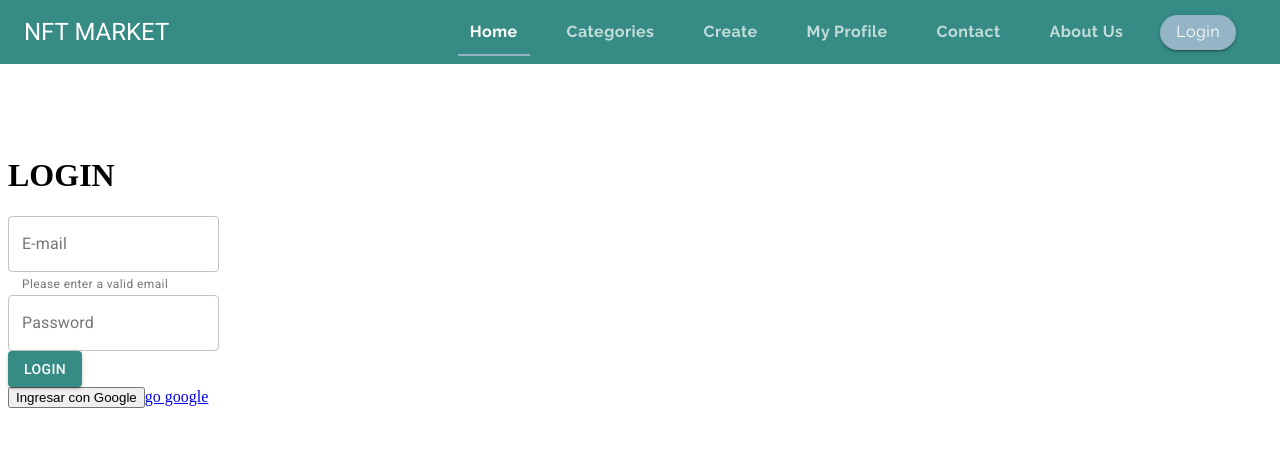
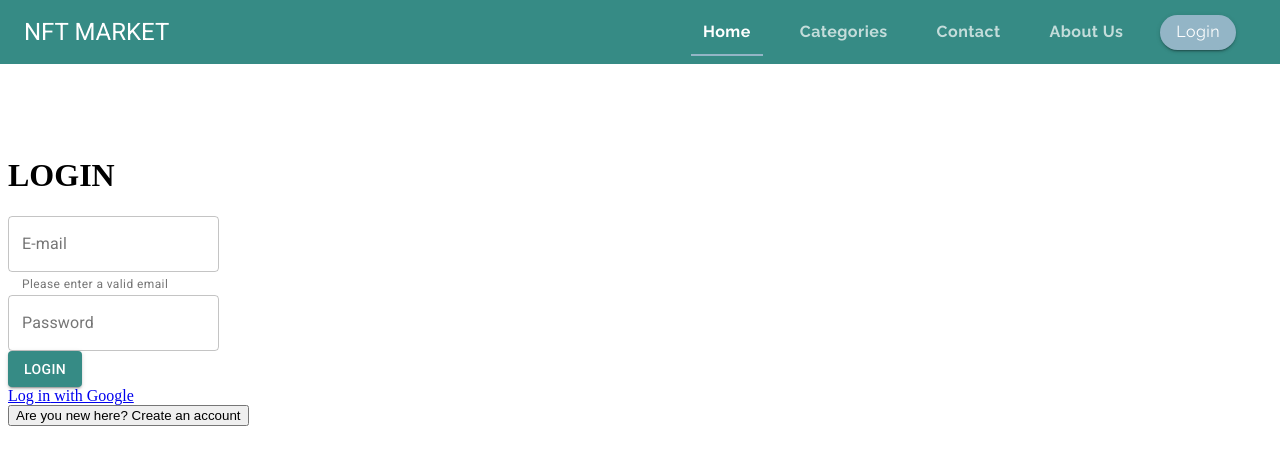
Before and after one commit to drmc47/NFT_Marketplace, a React (Create React App) app in the folder frontend/: page /login in a window 1280 px wide. Shown: the top 464 px of the page. Built offline with nearby package versions, Linux system fonts and the light colour scheme.

Commit message:
login y signup form

```diff
--- /dev/null
+++ b/frontend/src/actions/logout.js
@@ -0,0 +1,5 @@
+export default function logout() {
+  return {
+    type: 'LOGOUT',
+  }
+}
--- /dev/null
+++ b/frontend/src/actions/signup.js
@@ -0,0 +1,14 @@
+import axios from 'axios'
+
+export default async function signup(payload) {
+    const response = await axios.post('localhost:8001/register', payload)
+    if (response.error) {
+        return {
+            type: 'SIGNUP_ERROR'
+        }
+    }
+    return {
+      type: 'SIGNUP_SUCCESS',
+      payload
+    }
+  }
--- a/frontend/src/components/Login/Login.jsx
+++ b/frontend/src/components/Login/Login.jsx
@@ -1,16 +1,19 @@
 import NavBar from '../NavBar/NavBar'
 import './Login.module.css'
 import { useDispatch } from 'react-redux'
-import React, { useState } from 'react'
-import IsAutorize from '../../actions/IsAutorize'
+import React, { useState, useHistory } from 'react'
 import { TextField, Button } from '@material-ui/core'
-import localLogin from "../../actions/login";
-const Web3 = require('web3');
+import localLogin from '../../actions/login'
+import localSignup from '../../actions/signup'
+const Web3 = require('web3')
 
 export default function Login() {
   const dispatch = useDispatch()
+  // const history = useHistory()
   const [inputs, setInputs] = useState({ email: '', password: '' })
+  const [fullName, setFullName] = useState({ firstName: '', lastName: '' })
   const [error, setError] = useState({ emailError: false, passError: false })
+  const [signup, setSignup] = useState(false)
 
   const validateEmail = (input) => {
     return {
@@ -21,6 +24,7 @@ export default function Login() {
 
   function handleChange(e) {
     setInputs({ ...inputs, [e.target.name]: e.target.value })
+    setFullName({ ...fullName, [e.target.name]: e.target.value })
     setError({
       emailError: validateEmail(inputs.email).error,
       passError: !inputs.password.length,
@@ -28,12 +32,19 @@ export default function Login() {
   }
   function handleSubmit(e) {
     e.preventDefault()
-    // despachar una accion que envie el objeto inputs al back
-    dispatch(localLogin(inputs))
-    // setInputs({ email: '', password: '' })
-    // redirigir a donde el usuario estaba antes
+    if (signup) {
+      dispatch(localSignup({ ...inputs, ...fullName }))
+    } else {
+      dispatch(localLogin(inputs))
+    }
+    setInputs({ email: '', password: '' })
+    setFullName({ firstName: '', lastName: '' })
+    // history.push('/')
   }
 
+  function handleSignup() {
+    setSignup(!signup)
+  }
 
   // //para login con google
   // const connect = async function () {
@@ -54,7 +65,7 @@ export default function Login() {
     <div className='App'>
       <NavBar />
       <header className='App-header'>
-        <h1>LOGIN</h1>
+        <h1>{signup ? 'SIGN UP' : 'LOGIN'}</h1>
         <form action='' noValidate autoComplete='off' onSubmit={handleSubmit}>
           <div>
             <TextField
@@ -68,6 +79,30 @@ export default function Login() {
               helperText={validateEmail(inputs.email)?.message}
             />
           </div>
+          {signup && (
+            <>
+              <div>
+                <TextField
+                  onChange={(e) => handleChange(e)}
+                  id='firstName'
+                  name='firstName'
+                  label='First name'
+                  value={fullName.firstName}
+                  variant='outlined'
+                />
+              </div>
+              <div>
+                <TextField
+                  onChange={(e) => handleChange(e)}
+                  id='lastName'
+                  name='lastName'
+                  label='Last name'
+                  value={fullName.lastName}
+                  variant='outlined'
+                />
+              </div>
+            </>
+          )}
           <div>
             <TextField
               onChange={(e) => handleChange(e)}
@@ -79,6 +114,7 @@ export default function Login() {
               type='password'
             />
           </div>
+
           <div>
             <Button
               variant='contained'
@@ -86,10 +122,9 @@ export default function Login() {
               disabled={!error.emailError && !error.passError ? false : true}
               type='submit'
             >
-              Login
+              {signup ? 'Sign up' : 'Login'}
             </Button>
           </div>
-
         </form>
 
         <div className='LoginDiv'>
@@ -97,14 +132,18 @@ export default function Login() {
           {/* <button id='connect' onClick={connect}>
             MetaMask
           </button> */}
-          <button
-            onClick={() => {
-              dispatch(IsAutorize())
-            }}
-          >
-            Ingresar con Google
-          </button>
-          <a href="http://localhost:8001/auth/google">go google</a>
+
+          <a href='http://localhost:8001/auth/google'>
+            {signup ? 'Sign up' : 'Log in'} with Google
+          </a>
+
+          <div>
+            <button onClick={handleSignup}>
+              {signup
+                ? 'Already have an account? Login'
+                : 'Are you new here? Create an account'}
+            </button>
+          </div>
         </div>
       </header>
     </div>
--- a/frontend/src/components/NavBar/NavBar.js
+++ b/frontend/src/components/NavBar/NavBar.js
@@ -1,77 +1,78 @@
-import React, {useState, useEffect} from 'react';
-import {Link } from 'react-router-dom';
-import AppBar from "@material-ui/core/AppBar";
-import ToolBar from "@material-ui/core/ToolBar";
-import useScrollTrigger from '@material-ui/core/useScrollTrigger';
-import Typography from '@material-ui/core/Typography';
-import { makeStyles } from '@material-ui/core/styles';
-import Tabs from '@material-ui/core/Tabs';
-import Tab from '@material-ui/core/Tab';
-import Button from '@material-ui/core/Button';
-import Menu from '@material-ui/core/Menu';
-import MenuItem from '@material-ui/core/MenuItem';
-
+import React, { useState,useEffect } from 'react'
+import { useDispatch, useSelector } from 'react-redux' //ADD
+import logout from '../../actions/logout' //ADD
+import { Link } from 'react-router-dom'
+import AppBar from '@material-ui/core/AppBar'
+import ToolBar from '@material-ui/core/ToolBar'
+import useScrollTrigger from '@material-ui/core/useScrollTrigger'
+import Typography from '@material-ui/core/Typography'
+import { makeStyles } from '@material-ui/core/styles'
+import Tabs from '@material-ui/core/Tabs'
+import Tab from '@material-ui/core/Tab'
+import Button from '@material-ui/core/Button'
+import Menu from '@material-ui/core/Menu'
+import MenuItem from '@material-ui/core/MenuItem'
 
 function ElevationScroll(props) {
-    const { children} = props;
+  const { children } = props
   // Note that you normally won't need to set the window ref as useScrollTrigger
   // will default to window.
   // This is only being set here because the demo is in an iframe.
   const trigger = useScrollTrigger({
     disableHysteresis: true,
     threshold: 0,
-    });
+  })
 
   return React.cloneElement(children, {
     elevation: trigger ? 4 : 0,
-    });
+  })
 }
 
-  const useStyles = makeStyles(theme => ({
+const useStyles = makeStyles((theme) => ({
   toolbarMargin: {
-          ...theme.mixins.toolbar
+    ...theme.mixins.toolbar,
   },
   tabContainer: {
-          marginLeft: "auto"
+    marginLeft: 'auto',
   },
   tab: {
     ...theme.typography.tab,
     minWidth: 10,
-            marginLeft: "25px",
+    marginLeft: '25px',
     opacity: 0.7,
-            "&:hover": {
-            opacity: 1
-            }
+    '&:hover': {
+      opacity: 1,
+    },
   },
   button: {
-          borderRadius: "50px",
-          marginLeft: "25px",
-          marginRight: "20px",
-          fontFamily: "Raleway",
-          fontSize: "1rem",
-          textTransform: "none",
-          height: "35px",
-          color: "white"
+    borderRadius: '50px',
+    marginLeft: '25px',
+    marginRight: '20px',
+    fontFamily: 'Raleway',
+    fontSize: '1rem',
+    textTransform: 'none',
+    height: '35px',
+    color: 'white',
   },
   menu: {
     backgroundColor: theme.palette.common.green,
-        color: "white"
+    color: 'white',
   },
   menuItem: {
     ...theme.typography.tab,
     opacity: 0.7,
-        "&:hover": {
-          opacity: 1
-        }
-      }
+    '&:hover': {
+      opacity: 1,
+    },
+  },
 }))
 
-
-
 export default function NavBar(props) {
-    const classes = useStyles();
-    const [value, setValue] = useState(0);
-    const [anchorEl, setanchorEl] = useState(null);
+  const dispatch = useDispatch() //ADD
+  const userLogged = useSelector((state) => state.userLogged) //ADD
+  const classes = useStyles()
+  const [value, setValue] = useState(0)
+  const [anchorEl, setanchorEl] = useState(null)
   const [open, setopen] = useState(false)
 
   const handleChange = (e, value) => {
@@ -79,78 +80,160 @@ export default function NavBar(props) {
   }
 
   const handleclick = (e) => {
-      setanchorEl(e.currentTarget);
-      setopen(true);
+    setanchorEl(e.currentTarget)
+    setopen(true)
   }
 
   const handleClose = (e) => {
-      setanchorEl(null);
-      setopen(false);
+    setanchorEl(null)
+    setopen(false)
+  }
+
+  //ADD
+  const handleLogout = () => {
+    dispatch(logout)
   }
 
   useEffect(() => {
-      if(window.location.pathname === "/" && value !== 0) {
-        setValue(0);
-      } else if(window.location.pathname === "/categories" && value !== 1) {
-        setValue(1);
-      } else if(window.location.pathname === "/create" && value !== 2) {
-        setValue(2);
-      } else if(window.location.pathname === "/profile" && value !== 3) {
-        setValue(3);
-      } else if(window.location.pathname === "/contact" && value !== 4) {
-        setValue(4);
-      } else if(window.location.pathname === "/about" && value !== 5) {
-        setValue(5);
+    if (window.location.pathname === '/' && value !== 0) {
+      setValue(0)
+    } else if (window.location.pathname === '/categories' && value !== 1) {
+      setValue(1)
+    } else if (window.location.pathname === '/create' && value !== 2) {
+      setValue(2)
+    } else if (window.location.pathname === '/profile' && value !== 3) {
+      setValue(3)
+    } else if (window.location.pathname === '/contact' && value !== 4) {
+      setValue(4)
+    } else if (window.location.pathname === '/about' && value !== 5) {
+      setValue(5)
     }
   }, [value])
 
   return (
     <React.Fragment>
       <ElevationScroll>
-        <AppBar position="fixed">
-            <ToolBar >
-                <Typography variant="h5">NFT MARKET</Typography>
+        <AppBar position='fixed'>
+          <ToolBar>
+            <Typography variant='h5'>NFT MARKET</Typography>
             <Tabs
               value={value}
               className={classes.tabContainer}
               onChange={handleChange}
-                 indicatorColor="secondary">
-                 <Tab className={classes.tab} component={Link} to="/" label="Home"/>
+              indicatorColor='secondary'
+            >
               <Tab
-                aria-owns={anchorEl ? "categoriesMenu" : undefined}
-                aria-haspopup={anchorEl? true : undefined}
                 className={classes.tab}
-                onMouseOver={e => handleclick(e)}
-                component={Link} to="/categories/all"
-                label="Categories"/>
-                <Tab className={classes.tab} component={Link} to="/create" label="Create"/>
-                <Tab className={classes.tab} component={Link} to="/profile" label="My Profile"/>
-                <Tab className={classes.tab} component={Link} to="/contact" label="Contact"/>
-                <Tab className={classes.tab} component={Link} to="/about" label="About Us"/>
+                component={Link}
+                to='/'
+                label='Home'
+              />
+              <Tab
+                aria-owns={anchorEl ? 'categoriesMenu' : undefined}
+                aria-haspopup={anchorEl ? true : undefined}
+                className={classes.tab}
+                onMouseOver={(e) => handleclick(e)}
+                component={Link}
+                to='/categories/all'
+                label='Categories'
+              />
+              {/* ADD */}
+              {userLogged && (
+                <Tab
+                  className={classes.tab}
+                  component={Link}
+                  to='/create'
+                  label='Create'
+                />
+              )}
+              {/* ADD */}
+              {userLogged && (
+                <Tab
+                  className={classes.tab}
+                  component={Link}
+                  to='/profile'
+                  label='My Profile'
+                />
+              )}
+              <Tab
+                className={classes.tab}
+                component={Link}
+                to='/contact'
+                label='Contact'
+              />
+              <Tab
+                className={classes.tab}
+                component={Link}
+                to='/about'
+                label='About Us'
+              />
             </Tabs>
-             <Button component={Link} to="/login" variant="contained" color="secondary" className={classes.button}>Login</Button>
+            {/* ADD */}
+            {userLogged ? (
+              <Button
+                component={Link}
+                to='/'
+                onClick={handleLogout}
+                variant='contained'
+                color='secondary'
+                className={classes.button}
+              >
+                Logout
+              </Button>
+            ) : (
+              <Button
+                component={Link}
+                to='/login'
+                variant='contained'
+                color='secondary'
+                className={classes.button}
+              >
+                Login
+              </Button>
+            )}
             <Menu
-              id="categoriesMenu"
+              id='categoriesMenu'
               anchorEl={anchorEl}
               open={open}
               onClose={handleClose}
-              MenuListProps={{onMouseLeave: handleClose}}
-              classes={{paper: classes.menu}}
-              elevation={3}>
+              MenuListProps={{ onMouseLeave: handleClose }}
+              classes={{ paper: classes.menu }}
+              elevation={3}
+            >
               <MenuItem
-                onClick={()=> {handleClose(); setValue(1)}}
-                component={Link} to="/categories/all"
-                classes={{root: classes.menuItem}}>Categories</MenuItem>
+                onClick={() => {
+                  handleClose()
+                  setValue(1)
+                }}
+                component={Link}
+                to='/categories/all'
+                classes={{ root: classes.menuItem }}
+              >
+                Categories
+              </MenuItem>
               <MenuItem
-                onClick={()=> {handleClose(); setValue(1)}}
-                component={Link} to="/categories/all"
-                classes={{root: classes.menuItem}}>All NFTS</MenuItem>
+                onClick={() => {
+                  handleClose()
+                  setValue(1)
+                }}
+                component={Link}
+                to='/categories/all'
+                classes={{ root: classes.menuItem }}
+              >
+                All NFTS
+              </MenuItem>
               <MenuItem
                 onClick={handleClose}
-                classes={{root: classes.menuItem}}>Images</MenuItem>
+                classes={{ root: classes.menuItem }}
+              >
+                Images
+              </MenuItem>
               <MenuItem
                 onClick={handleClose}
-                classes={{root: classes.menuItem}}>GIF</MenuItem>
+                classes={{ root: classes.menuItem }}
+              >
+                GIF
+              </MenuItem>
             </Menu>
           </ToolBar>
         </AppBar>
--- a/frontend/src/reducers/index.js
+++ b/frontend/src/reducers/index.js
@@ -1,4 +1,4 @@
-import { GET_NTFs, SET_LOADING, IS_AUTORIZATED } from "../actions/constants";
+import { GET_NTFs, SET_LOADING, IS_AUTORIZATED } from '../actions/constants'
 
 const initialState = {
   allNFTs: [], // state of all NFTS from API openSea
@@ -10,18 +10,18 @@ const initialState = {
   Nfts: [],
   userLogged: null,
   filters: [],
-};
+}
 
 function getFilters(nfts) {
-  let f = [];
+  let f = []
 
   nfts.map((g) => {
     if (!f.includes(g.dappSlug)) {
-      f.push(g.dappSlug);
+      f.push(g.dappSlug)
     }
-  });
+  })
 
-  return f;
+  return f
 }
 
 function rootReducer(state = initialState, action) {
@@ -35,35 +35,35 @@ function rootReducer(state = initialState, action) {
         loading: false,
         Nfts: action.payload,
         filters: getFilters(action.payload),
-      };
+      }
     case IS_AUTORIZATED:
       return {
         ...state,
         userIsAuthenticated: action.payload,
-      };
+      }
     case SET_LOADING:
       return {
         ...state,
         loading: action.payload,
-      };
-    case "PAGE":
+      }
+    case 'PAGE':
       return {
         ...state,
         page: action.payload,
-      };
-    case "GET_NFT_BY_NAME":
+      }
+    case 'GET_NFT_BY_NAME':
       return {
         ...state,
         allNFTs: action.payload,
-      };
-    case "GET_NFT_BY_ID":
+      }
+    case 'GET_NFT_BY_ID':
       return {
         ...state,
         nftDetail: action.payload,
-      };
-    case "FILTER_BY_DES_ASC":
+      }
+    case 'FILTER_BY_DES_ASC':
       const ascDescFilter =
-        action.payload === "za"
+        action.payload === 'za'
           ? state.allNFTs.sort((a, b) => {
               // cat.name.charAt(0).toUpperCase()
               if (a.name !== null && a.name > b.name !== null) {
@@ -71,9 +71,9 @@ function rootReducer(state = initialState, action) {
                   a.name?.charAt(0).toLowerCase() <
                   b.name?.charAt(0).toLowerCase()
                 ) {
-                  return 1;
+                  return 1
                 } else {
-                  return -1;
+                  return -1
                 }
               }
             })
@@ -83,46 +83,68 @@ function rootReducer(state = initialState, action) {
                   a.name?.charAt(0).toLowerCase() >
                   b.name?.charAt(0).toLowerCase()
                 ) {
-                  return 1;
+                  return 1
                 } else {
-                  return -1;
+                  return -1
                 }
               }
-            });
+            })
 
-      console.log(ascDescFilter, "asi queda");
+      console.log(ascDescFilter, 'asi queda')
       return {
         ...state,
         allNFTs: [...ascDescFilter],
-      };
-    case "SORT_PRICE":
+      }
+    case 'SORT_PRICE':
       const priceFilter =
-        action.payload === "max"
+        action.payload === 'max'
           ? [...state.Nfts].sort(
               (b, a) => parseInt(a.price) - parseInt(b.price)
             )
           : [...state.Nfts].sort(
               (b, a) => parseInt(b.price) - parseInt(a.price)
-            );
-      console.log(priceFilter, priceFilter.length);
+            )
+      console.log(priceFilter, priceFilter.length)
       return {
         ...state,
         allNFTs: priceFilter,
-      };
-    case "FILTER_CATEGORIE":
-      const Nfts = state.Nfts;
+      }
+    case 'FILTER_CATEGORIE':
+      const Nfts = state.Nfts
       const filterCat =
-        action.payload === "All"
+        action.payload === 'All'
           ? Nfts
-          : Nfts.filter((i) => i.dappSlug === action.payload);
+          : Nfts.filter((i) => i.dappSlug === action.payload)
       return {
         ...state,
         allNFTs: filterCat,
-      };
-
+      }
+    case 'LOGIN_SUCCESS':
+      return {
+        ...state,
+        userLogged: action.payload,
+      }
+    case 'LOGOUT':
+      return {
+        ...state,
+        userLogged: null,
+      }
+    case 'SIGNUP_SUCCESS':
+      return {
+        ...state,
+        userLogged: {
+          email: action.payload.email,
+          firstName: action.payload.firstName,
+        },
+      }
+    case 'SIGNUP_ERROR':
+      return {
+        ...state,
+        userLogged: null,
+      }
     default:
-      return state;
+      return state
   }
 }
 
-export default rootReducer;
+export default rootReducer
```
Lines whose indentation alone changed are shown as unchanged.
